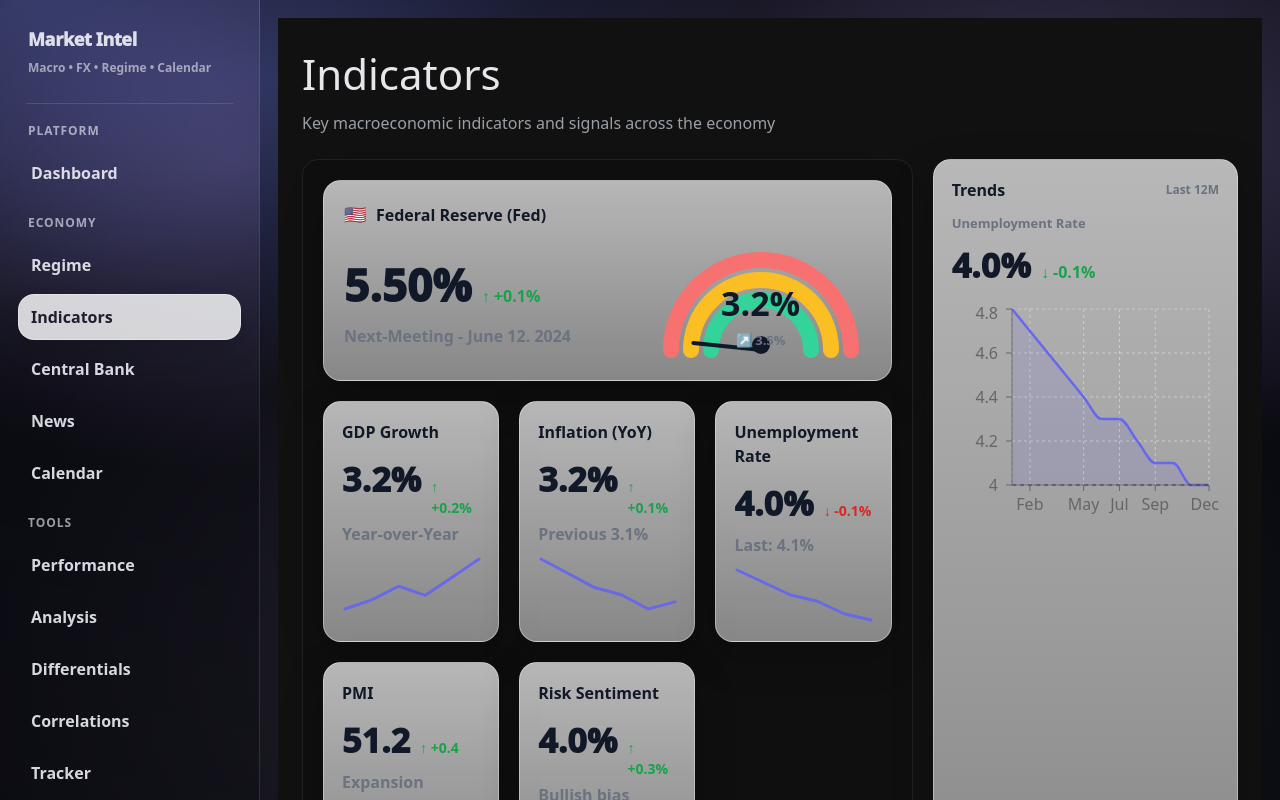
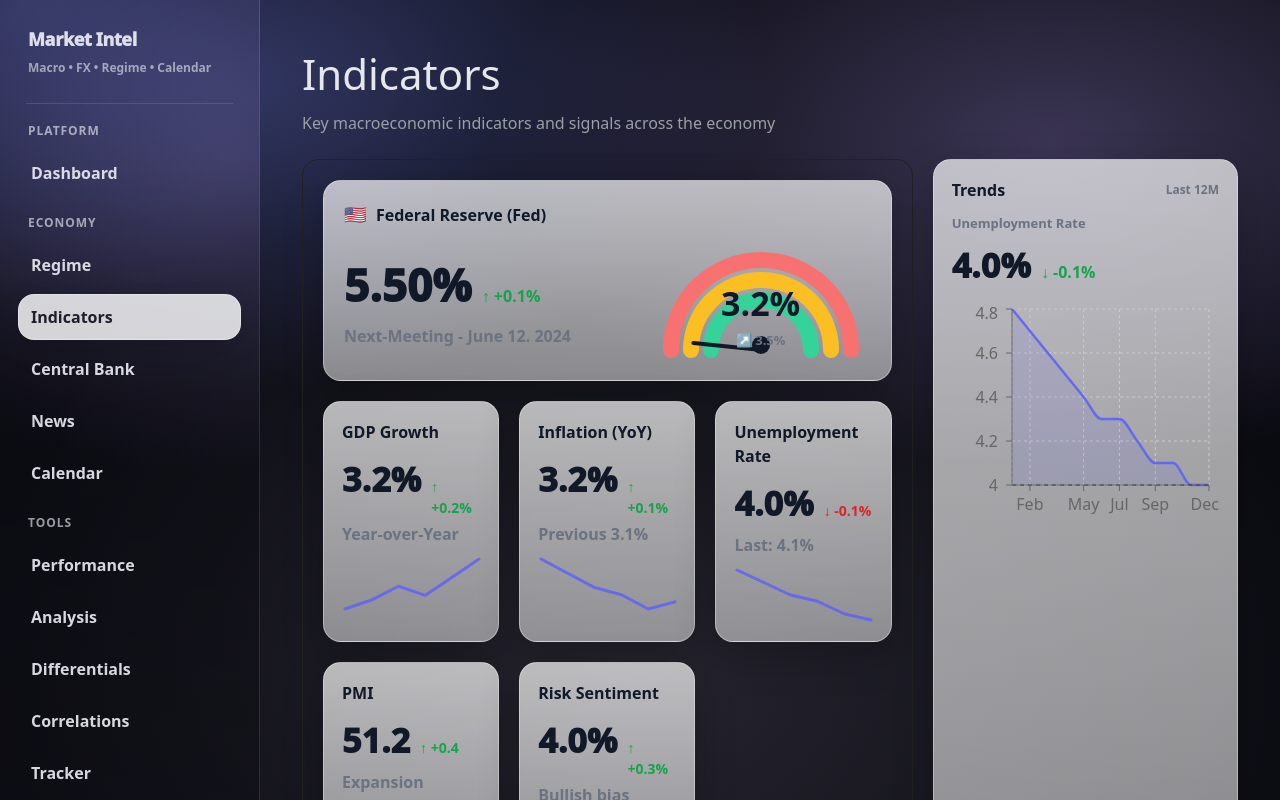
Before and after one commit to datawithdelio/market-intel-app, a Next.js app in the folder frontend/: page /economy/indicators in a window 1280 px wide. Built offline with nearby package versions, Linux system fonts and the light colour scheme.

Commit message:
indicator commit

```diff
--- a/frontend/app/economy/indicators/page.tsx
+++ b/frontend/app/economy/indicators/page.tsx
@@ -7,7 +7,7 @@ export default function Page() {
     <div
       style={{
         minHeight: "100vh",
-        background: "rgb(17,17,17)",
+        background: "transparent",
         padding: 24,
       }}
     >
@@ -31,7 +31,7 @@ export default function Page() {
           {/* LEFT COLUMN */}
           <div
             style={{
-              background: "#0f0f0f",
+              background: "transparent",
               border: "1px solid #222",
               borderRadius: 16,
               padding: 20,
```
